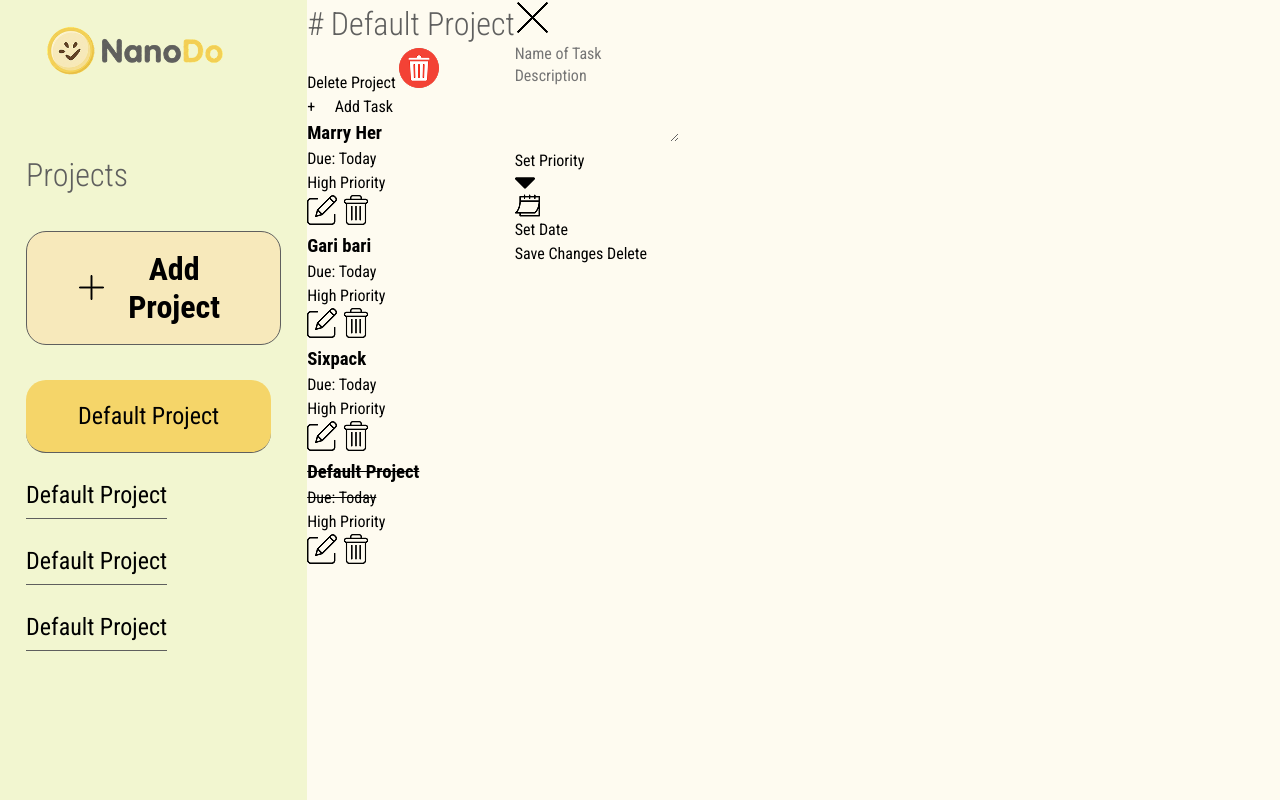
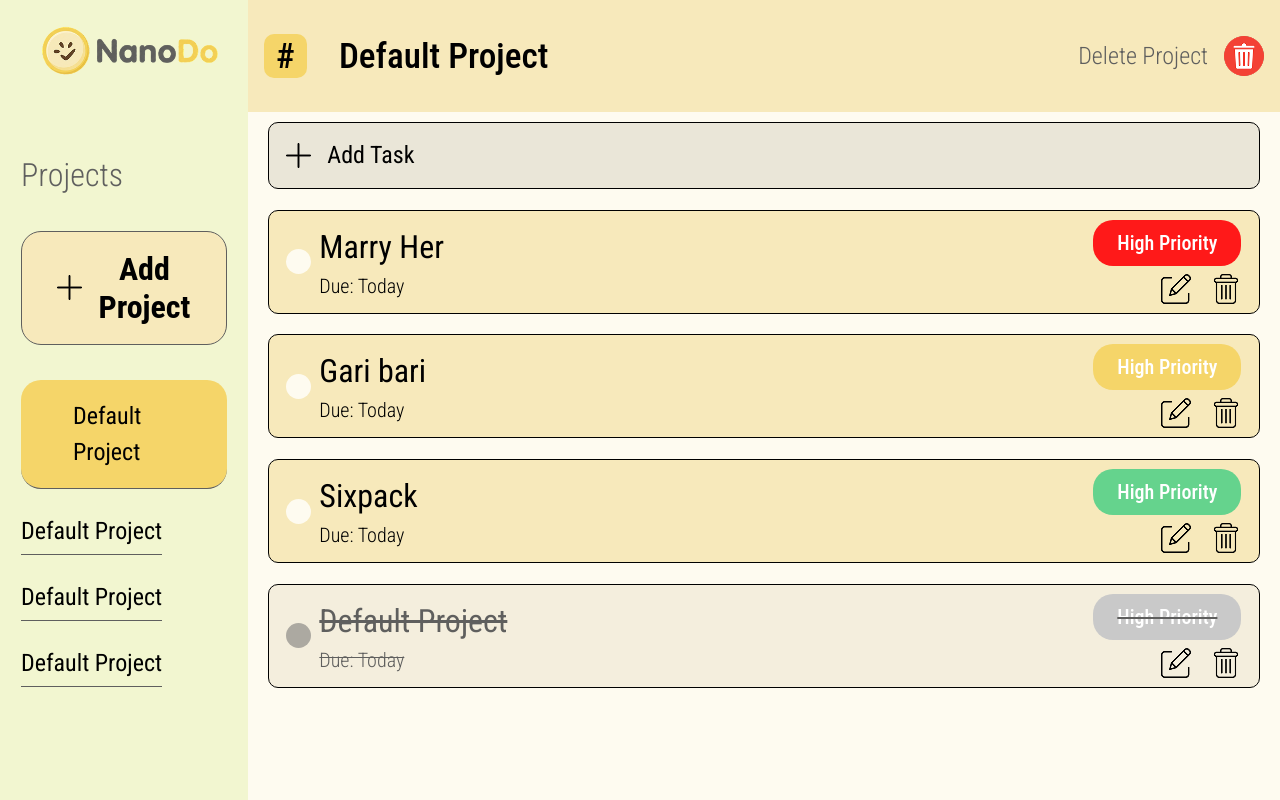
Before and after one commit to munna-68/nanoDo-todo-list, a website built with webpack: page src/template.html in a window 1280 px wide. Built offline with nearby package versions, Linux system fonts and the light colour scheme; files whose address does not match are found by name.

Commit message:
working on the main section finishing all the styles needed

```diff
--- a/src/styles/style.css
+++ b/src/styles/style.css
@@ -47,11 +47,16 @@ body {
   font-family: 'Roboto Condensed';
   font-style: normal;
   font-weight: 400;
+  display: flex;
+  flex-direction: column;
+  align-items: center;
 }
 
 .app-container {
     display: flex;
     height: 100vh;
+    width: 100vw;
+    max-width: 120rem;
 }
 
 .hidden {
@@ -109,6 +114,12 @@ h2 {
     width: 100%;
 }
 
+.btn-new-project:hover {
+    background-color: #FDE598;
+    cursor: pointer;
+}
+
+
 .icon-plus {
     width: 25px;
     height: 25px;
@@ -154,3 +165,204 @@ h2 {
     background-color: #F2DC93;
     cursor: pointer;
 }
+
+.main-content {
+    width: 100%;
+}
+
+.project-header {
+    background-color: #F7E9BB;
+    display: flex;
+    justify-content: space-between;
+    align-items: center;
+    height: 7rem;
+}
+
+.project-actions {
+    display: flex;
+    justify-content: center;
+    align-items: center;
+    width: 120pxS;
+}
+
+p {
+    font-size: 1.5rem;
+    font-family: 'Roboto Condensed';
+    font-style: normal;
+    font-weight: 300;
+    color: #5F5F5E;
+
+
+}
+
+.btn-icon-delete {
+    width: 40px;
+    margin: 0 1rem;
+}
+
+.current-project-title {
+    font-family: 'Roboto Condensed';
+    font-style: normal;
+    font-weight: 500;
+    font-size: 2.2rem;
+    color: black;
+    margin-left: 1rem;
+}
+
+.icon-hash {
+    margin-right: 1.5rem;
+    background-color: #F5D569;
+    border-radius: 10px;
+    padding: 1px 12px;
+}
+
+.todo-container {
+    width: 100%;
+    height: 100%;
+
+}
+
+.task-input-placeholder {
+    display: flex;
+    justify-content: flex-start;
+    align-items: center;
+    height: 4.2rem;
+    width: 100%;
+    font-family: 'Roboto Condensed';
+    font-style: normal;
+    font-weight: 400;
+    font-size: 1.5rem;
+    color: black;
+    background-color: #EAE6D8;
+    border-radius: 10px;
+    border: 1px solid black;
+    padding-left: 1.1rem;
+    margin-top: 0.6rem;
+}
+
+.task-input-placeholder:hover {
+    background-color: #DBD8CD;
+    cursor: pointer;
+}
+
+.todo-element-container {
+    margin: 0 1.25rem;
+}
+
+.task-card {
+    display: flex;
+    justify-content: space-between;
+    align-items: center;
+    height: 6.5rem;
+    width: 100%;
+    color: black;
+    background-color: #F7E9BB;
+    border-radius: 10px;
+    border: 1px solid black;
+    padding: 0 1.1rem;
+    margin-top: 1.3rem;
+}
+
+.task-card:hover {
+    background-color: #FDE598;
+    cursor: pointer;
+}
+
+.task-title {
+    font-family: 'Roboto Condensed';
+    font-style: normal;
+    font-weight: 400;
+    font-size: 2rem;
+
+}
+
+.task-due-date {
+    font-family: 'Roboto Condensed';
+    font-style: normal;
+    font-weight: 300;
+    font-size: 1.25rem;
+}
+
+.checkbox-circle {
+    width: 25px;
+    height: 25px;
+    border-radius: 50%;
+    background-color: #FEFBF0;
+    margin-right: 0.5rem;
+}
+
+.task-content-left {
+    display: flex;
+    justify-content: flex-start;
+    align-items: center;
+    width: 100%;
+}
+
+.task-content-right {
+    width: 100%;
+    display: flex;
+    flex-direction: column;
+    justify-content: center;
+    align-items: flex-end;
+}
+
+.badge {
+    font-family: 'Roboto Condensed';
+    font-style: normal;
+    font-weight: 500;
+    font-size: 1.25rem;
+    padding: 0.5rem 1.5rem;
+    border-radius: 20px;
+    color: white;
+
+}
+
+.badge--red {
+    background-color: #FF1919;
+}
+
+.badge--yellow {
+    background-color: #F5D569;
+}
+
+.badge--green {
+    background-color: #65D38D;
+}
+
+.badge--grey {
+    background-color: #C9C9C9;
+}
+
+.task-controls {
+    display: flex;
+    justify-content: flex-end;
+    align-items: center;
+    width: 100%;
+    margin-top: 0.5rem;
+    gap: 1.25rem;
+}
+
+.btn-edit:hover {
+    background-color: #FFC500;
+    cursor: none;
+}
+
+.btn-delete:hover {
+    background-color: #FF1919;
+    cursor: none;
+}
+
+.task-card--completed {
+    background-color: #F4EEDD;
+    color: #5F5F5E;
+    text-decoration: line-through;
+}
+
+.task-card--completed:hover {
+    background-color: #DBD8CD;
+    cursor: pointer;
+}
+
+.completed {
+    background-color: #ACA9A1;
+}
--- a/src/template.html
+++ b/src/template.html
@@ -48,13 +48,16 @@
                 <span class="icon-hash">#</span> Default Project
             </h2>
             <div class="project-actions">
-                <span class="action-text">Delete Project</span>
+                <p class="action-text">Delete Project</p>
                 <button class="btn-icon-delete" aria-label="Delete Project"><img src="./assets/images/dlt-project-icon.png" alt="delete project icon"></button>
             </div>
         </header>
 
+        <div class="main-content-container">
+            <div class="todo-container">
+                <div class="todo-element-container">
                     <div class="task-input-placeholder">
-            <span class="icon-plus">+</span> Add Task
+                        <img class="icon-plus" src="./assets/images/plus-icon.png" alt="plus-icon"> Add Task
                     </div>
 
                     <div class="task-list">
@@ -111,10 +114,10 @@
 
                         <article class="task-card task-card--completed">
                             <div class="task-content-left">
-                    <div class="checkbox-circle"></div>
+                                <div class="checkbox-circle completed"></div>
                                 <div class="task-details">
-                        <h3 class="task-title"><del>Default Project</del></h3>
-                        <span class="task-due-date"><del>Due: Today</del></span>
+                                    <h3 class="task-title">Default Project</h3>
+                                    <span class="task-due-date">Due: Today</span>
                                 </div>
                             </div>
                             <div class="task-content-right">
@@ -126,9 +129,10 @@
                             </div>
                         </article>
                     </div>
-    </main>
+                </div>
+            </div>
 
-    <aside class="input-panel">
+            <aside class="input-panel hidden">
                 <button class="btn-close-panel" aria-label="Close panel"><img src="./assets/images/cross-icon.png" alt="close panel icon"></button>
 
                 <form class="editor-form">
@@ -204,6 +208,7 @@
                   </div>
               </form>
             </aside>
+
             <aside class="task-details-panel hidden">
               <div class="panel-header">
                   <button class="btn-close-panel" aria-label="Close panel"><img src="./assets/images/cross-icon.png" alt="close panel icon"></button>
@@ -243,5 +248,8 @@
               </div>
             </aside>
         </div>
+    </main>
+
+</div>
 </body>
 </html>
```
Lines whose indentation alone changed are shown as unchanged.
